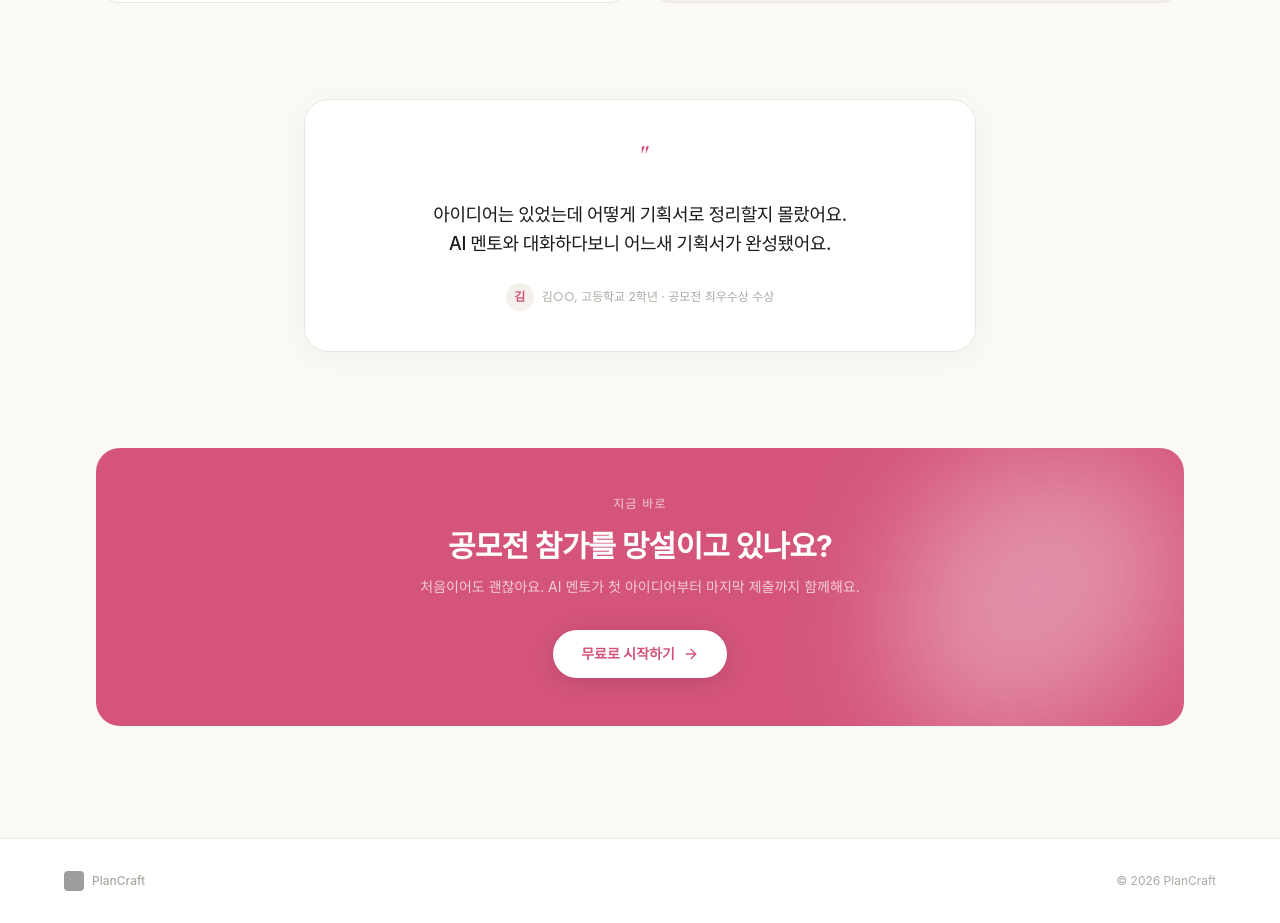
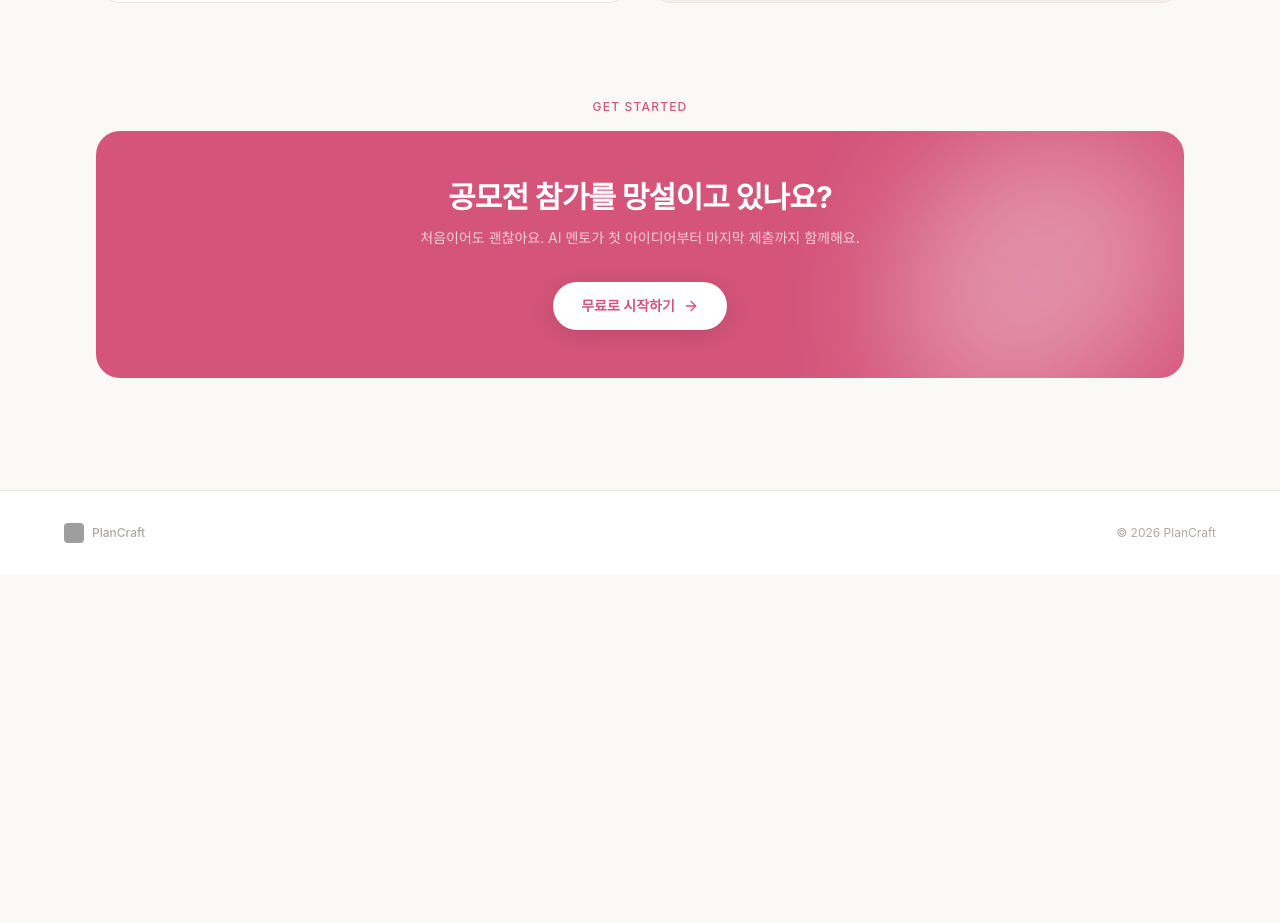
Before and after one commit to sharesdjgh-sys/sdjgh-sw-plancraft, a Next.js app: page / in a window 1280 px wide. Shown: the part 1921-2844 px from the top of the page. After the commit the page ends 2496 px from the top, so only its background shows below. Built offline with nearby package versions, Linux system fonts and the light colour scheme; grey boxes are pictures that could not be loaded; a web font is replaced by a local one.

Commit message:
메인화면 공모전 참가 카드부분 수정

```diff
--- a/src/app/page.tsx
+++ b/src/app/page.tsx
@@ -241,32 +241,15 @@ export default function HomePage() {
         </div>
       </section>
 
-      {/* Testimonial-style quote */}
-      <ScrollReveal>
-        <section className="px-8 pb-24">
-          <div className="max-w-2xl mx-auto bg-white rounded-3xl border border-[#EBE7E0] p-10 text-center shadow-[0_4px_32px_rgba(0,0,0,0.04)]">
-            <div className="text-3xl font-serif italic text-[#D4547A] mb-6">"</div>
-            <p className="text-lg font-medium text-[#1A1A1A] leading-relaxed tracking-tight mb-6">
-              아이디어는 있었는데 어떻게 기획서로 정리할지 몰랐어요.<br />
-              AI 멘토와 대화하다보니 어느새 기획서가 완성됐어요.
-            </p>
-            <div className="flex items-center justify-center gap-2">
-              <div className="w-7 h-7 rounded-full bg-[#F4F1EC] flex items-center justify-center">
-                <span className="text-xs font-bold text-[#D4547A]">김</span>
-              </div>
-              <span className="text-xs text-[#ADA8A0]">김○○, 고등학교 2학년 · 공모전 최우수상 수상</span>
-            </div>
-          </div>
-        </section>
-      </ScrollReveal>
-
-      {/* CTA */}
+{/* CTA */}
       <ScrollReveal>
         <section className="px-8 pb-28 max-w-6xl mx-auto">
+          <div className="text-center mb-4">
+            <p className="text-xs font-medium text-[#D4547A] uppercase tracking-widest">Get Started</p>
+          </div>
           <div className="relative overflow-hidden bg-[#D4547A] rounded-3xl p-12 text-center">
             <div className="absolute top-0 right-0 w-72 h-72 bg-white blob opacity-10 pointer-events-none" />
             <div className="relative z-10">
-              <p className="text-white/70 text-xs font-medium tracking-widest uppercase mb-4">지금 바로</p>
               <h2 className="text-3xl font-bold text-white tracking-tight mb-3">
                 공모전 참가를 망설이고 있나요?
               </h2>
```
